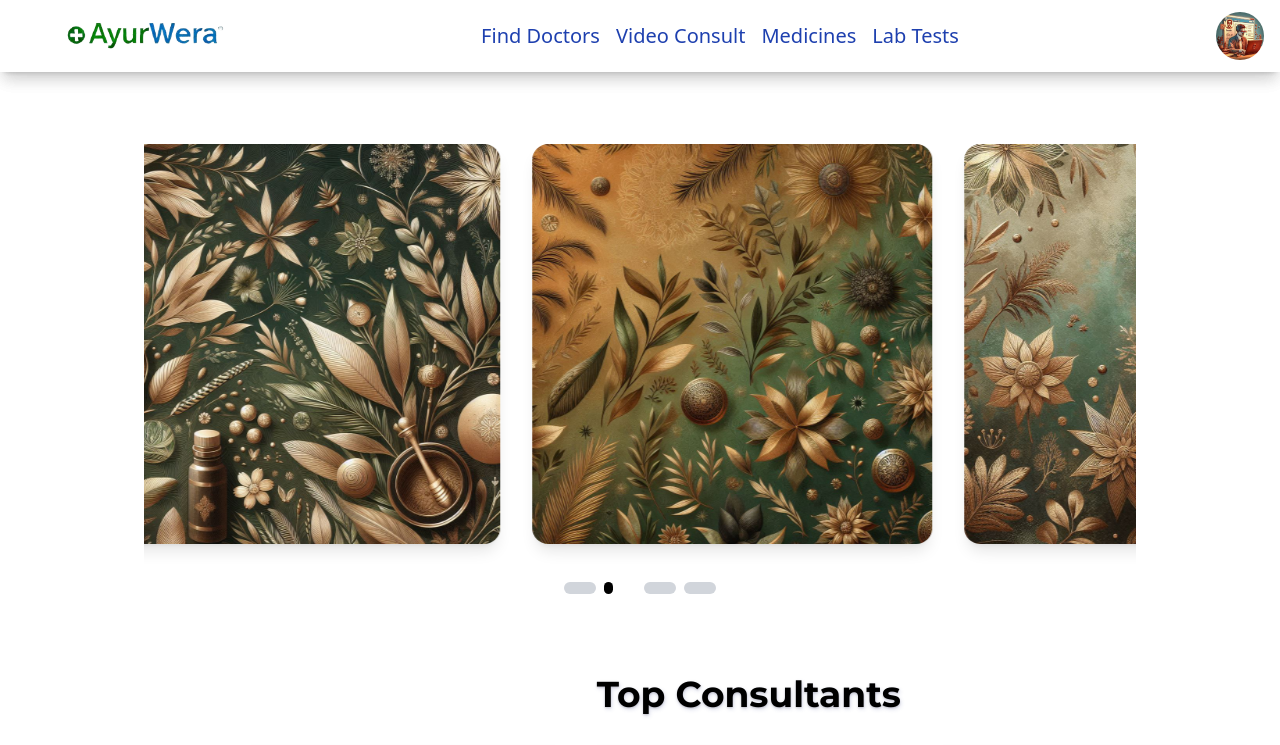
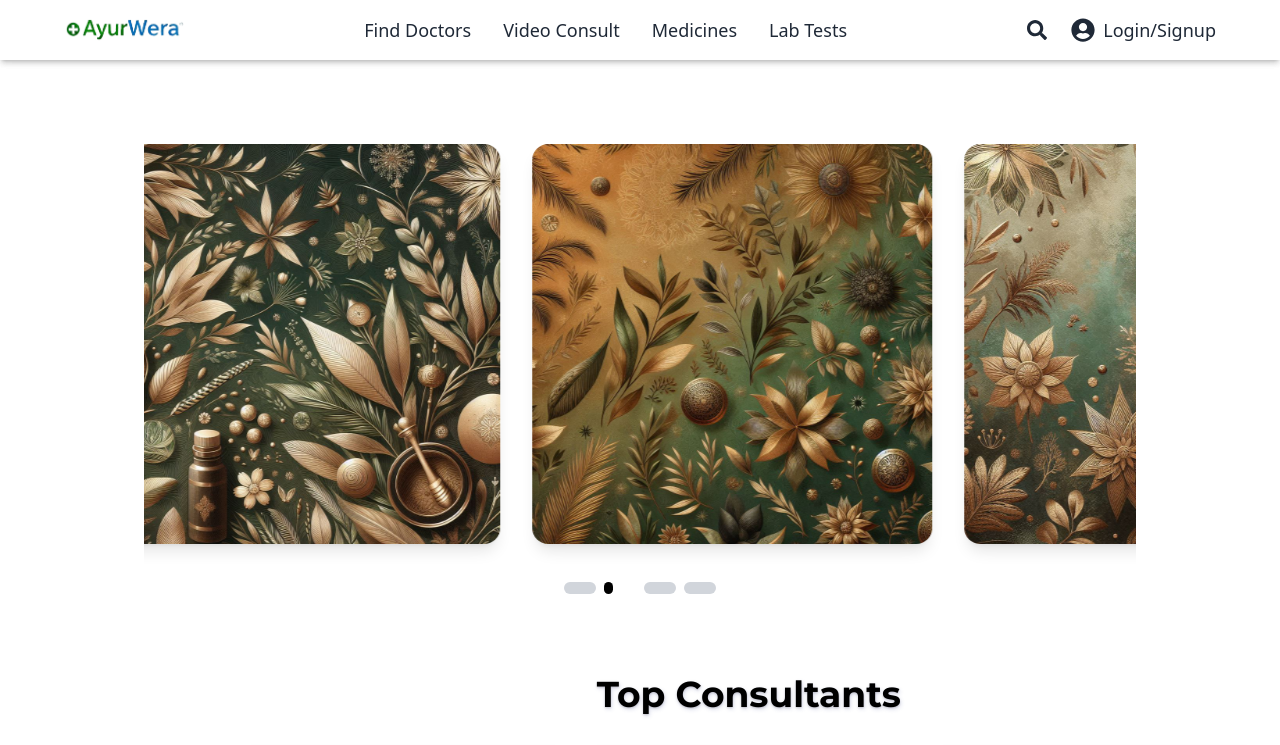
Before and after one commit to surendr1a/Ayurwera, a React (Vite) app: page / in a window 1280 px wide. Shown: the top 745 px of the page. Built offline with nearby package versions, Linux system fonts and the light colour scheme.

Commit message:
changed the navbar completly

```diff
--- a/src/sections/Navbar.jsx
+++ b/src/sections/Navbar.jsx
@@ -20,14 +20,13 @@ export default function Navbar() {
         // GSAP animation for navbar elements
         gsap.fromTo(
             ".nav-animation",
-            { opacity: 0, y: -50 }, // Starting state
+            { opacity: 0, y: -50 },
             {
                 opacity: 1,
                 y: 0,
                 duration: 1,
                 ease: "power4.out",
-                stagger: 0.2, // Delay between animations
-                onComplete: () => console.log("Animation completed!"),
+                stagger: 0.2,
             }
         );
 
@@ -36,7 +35,6 @@ export default function Navbar() {
             trigger: ".logo",
             start: "top top",
             toggleClass: { targets: ".logo", className: "scrolled" },
-            onEnter: () => console.log("Scroll animation started!"),
         });
     }, []);
 
@@ -52,85 +50,79 @@ export default function Navbar() {
 
     return (
         <header
-            className={`fixed top-0 left-0 z-50 w-full shadow-lg transition-all duration-500 ${
-                isScrolled ? "bg-white py-3" : "bg-white py-3"
+            className={`fixed top-0 left-0 z-50 w-full shadow-md transition-all duration-500 ${
+                isScrolled ? "bg-blue-600 py-3 text-white" : "bg-white py-4 text-gray-800"
             }`}
         >
-            <nav className="flex justify-between items-center mx-4">
+            <nav className="flex justify-between items-center px-6 lg:px-16">
                 {/* Logo */}
-                <div className="logo nav-animation flex items-center ml-12">
+                <div className="logo nav-animation flex items-center">
                     <a href="/">
                         <img
                             src="/Images/logo.jpeg"
                             alt="Logo"
                             className={`transition-transform duration-500 ${
-                                isScrolled ? "scale-90" : "scale-100"
+                                isScrolled ? "scale-90 bg-white" : "scale-100"
                             }`}
-                            width="160"
-                            height="160"
+                            width="120"
+                            height="120"
                         />
                     </a>
                 </div>
 
-
-
-
-
-
-                {/* Home Section */}
-                <div className="nav-link nav-animation text-blue-800 ml-4 flex space-x-4 justify-center">
-                    <Link to="/">
-                        <ul
-                            className="hover:text-[#5267ff] text-xl transition-transform duration-500"
+                {/* Navigation Links */}
+                <div className="nav-links nav-animation flex space-x-8 text-lg font-medium">
+                    <Link
+                        to="/"
+                        className="hover:text-blue-400 transition-colors duration-300"
                     >
                         Find Doctors
-                        </ul>
                     </Link>
-                    <Link to="/">
-                        <ul
-                            className="hover:text-[#5267ff] text-xl transition-transform duration-500"
+                    <Link
+                        to="/video-consult"
+                        className="hover:text-blue-400 transition-colors duration-300"
                     >
                         Video Consult
-                        </ul>
-                    </Link><Link to="/">
-                        <ul
-                            className="hover:text-[#5267ff] text-xl transition-transform duration-500"
+                    </Link>
+                    <Link
+                        to="/medicines"
+                        className="hover:text-blue-400 transition-colors duration-300"
                     >
                         Medicines
-                        </ul>
-                    </Link><Link to="/">
-                        <ul
-                            className="hover:text-[#5267ff] text-xl transition-transform duration-500"
+                    </Link>
+                    <Link
+                        to="/lab-tests"
+                        className="hover:text-blue-400 transition-colors duration-300"
                     >
                         Lab Tests
-                        </ul>
                     </Link>
                 </div>
 
-                {/* Profile Icon */}
-                <div className="profile-icon nav-animation text-green-600 ml-4">
-                    <Link to="/profile">
-                        <img
-                            src="/Images/profile.jpg"
-                            alt="Profile Icon"
-                            className={`rounded-3xl ${
-                                isScrolled ? "w-10 h-10" : "w-12 h-12"
-                            }`}
+                {/* Profile and Search Icons */}
+                <div className="nav-icons nav-animation flex items-center space-x-6">
+                    <FaSearch
+                        className="text-xl cursor-pointer hover:text-blue-400 transition-colors duration-300"
+                        onClick={handleSearchClick}
                     />
+                    <Link to="/login" className="flex items-center space-x-2">
+                        <FaUserCircle className="text-2xl" />
+                        <span className="text-lg font-medium hover:text-blue-400 transition-colors duration-300">
+                            Login/Signup
+                        </span>
                     </Link>
                 </div>
             </nav>
 
             {/* Search Modal */}
             {isSearchOpen && (
-                <div className="fixed top-0 left-0 w-full bg-white z-50 px-4 py-2 flex items-center border-b border-gray-200">
+                <div className="fixed top-0 left-0 w-full bg-white z-50 px-6 py-3 flex items-center border-b border-gray-200 shadow-md">
                     <FcSearch className="text-gray-500 mr-2" size={24} />
                     <input
                         type="text"
-                        placeholder="Try 'Search'"
-                        className="w-full px-4 py-2 focus:outline-none text-gray-700"
+                        placeholder="Search for doctors, medicines, etc."
+                        className="w-full px-4 py-2 text-lg focus:outline-none focus:ring-2 focus:ring-blue-400"
                     />
-                    <button onClick={handleSearchClick} className="ml-2 text-gray-500">
+                    <button onClick={handleSearchClick} className="ml-4 text-gray-500">
                         <IoClose size={24} />
                     </button>
                 </div>
```
Lines whose indentation alone changed are shown as unchanged.
